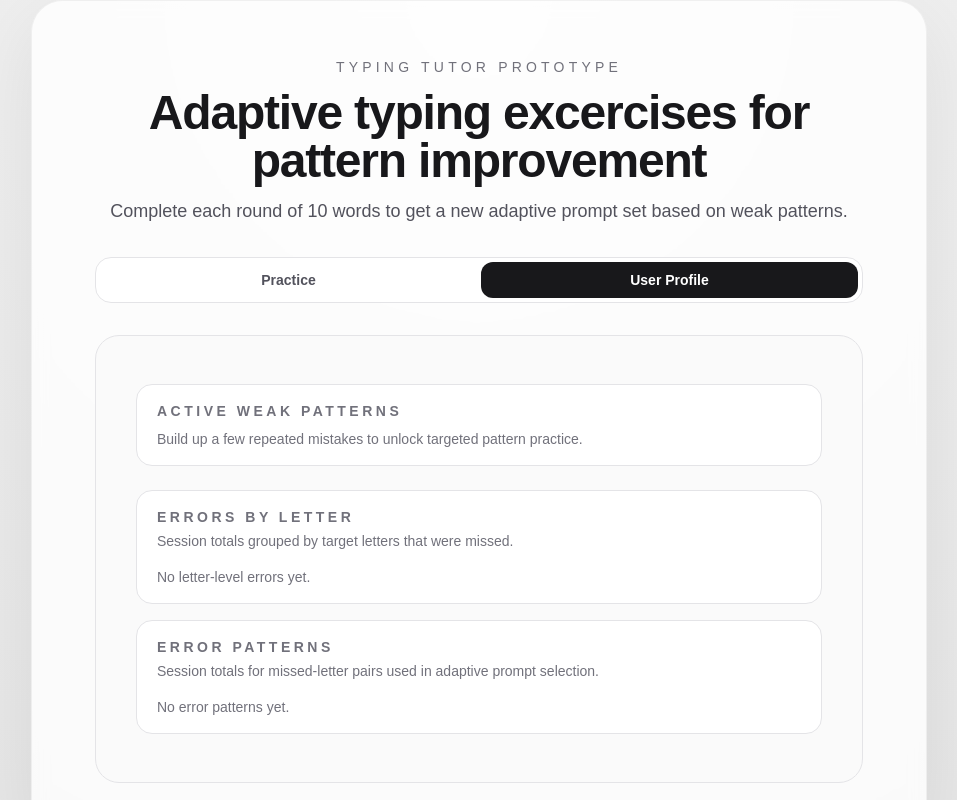
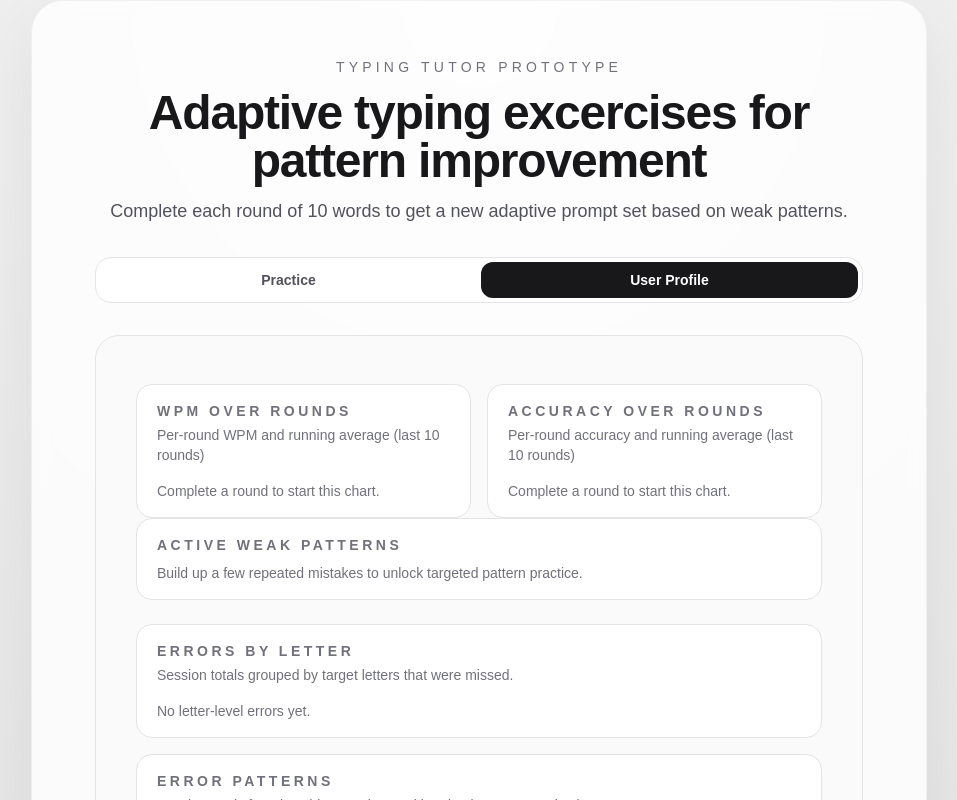
Before and after one commit to ad-auroram/typing-tutor, a Next.js app: page / in a window 1280 px wide. Both pictures are taken after a click on the button "User Profile". Shown: the top 800 px of the page, without its empty margins (161-1118 px from the left). Built offline with nearby package versions, Linux system fonts and the light colour scheme.

Commit message:
added cool graphs

```diff
--- a/app/page.tsx
+++ b/app/page.tsx
@@ -1,6 +1,16 @@
 "use client";
 
 import { useEffect, useMemo, useRef, useState } from "react";
+import {
+  CartesianGrid,
+  Legend,
+  Line,
+  LineChart,
+  ResponsiveContainer,
+  Tooltip,
+  XAxis,
+  YAxis,
+} from "recharts";
 
 import { wordBank } from "../data/wordBank";
 import { getWeakPatterns, selectNextWords } from "../lib/promptSelection";
@@ -9,8 +19,17 @@ import { analyzeTypingAttempt } from "../lib/typingMetrics";
 const ROUND_WORD_COUNT = 10;
 const RECENT_WORD_LIMIT = 30;
 const ACTIVE_TAB_STORAGE_KEY = "typingTutor.activeTab";
+const ROUND_HISTORY_STORAGE_KEY = "typingTutor.roundHistory";
 
 const INITIAL_ROUND_WORDS = wordBank.slice(0, ROUND_WORD_COUNT).map((entry) => entry.word);
+
+type RoundHistoryEntry = {
+  round: number;
+  accuracy: number;
+  wpm: number;
+  averageAccuracy: number;
+  averageWpm: number;
+};
 
 function mergeCountMaps(
   previousCounts: Record<string, number>,
@@ -43,6 +62,11 @@ export default function Home() {
   const [sessionLetterErrors, setSessionLetterErrors] = useState<Record<string, number>>({});
   const [sessionPatternErrors, setSessionPatternErrors] = useState<Record<string, number>>({});
   const [activeWeakPatterns, setActiveWeakPatterns] = useState<string[]>([]);
+  const [roundHistory, setRoundHistory] = useState<RoundHistoryEntry[]>(() => {
+    if (typeof window === "undefined") return [];
+    const stored = window.localStorage.getItem(ROUND_HISTORY_STORAGE_KEY);
+    return stored ? JSON.parse(stored) : [];
+  });
 
   const targetText = useMemo(() => {
     return currentRoundWords.join(" ");
@@ -72,9 +96,23 @@ export default function Home() {
       ROUND_WORD_COUNT,
     );
 
+    const nextRoundCount = roundCount + 1;
+    const nextTotalAccuracy = totalAccuracy + roundMetrics.accuracy;
+    const nextTotalWpm = totalWpm + roundMetrics.wpm;
+
     setRoundCount((previousCount) => previousCount + 1);
     setTotalAccuracy((previousTotal) => previousTotal + roundMetrics.accuracy);
     setTotalWpm((previousTotal) => previousTotal + roundMetrics.wpm);
+    setRoundHistory((previousHistory) => [
+      ...previousHistory,
+      {
+        round: nextRoundCount,
+        accuracy: roundMetrics.accuracy,
+        wpm: roundMetrics.wpm,
+        averageAccuracy: nextTotalAccuracy / nextRoundCount,
+        averageWpm: nextTotalWpm / nextRoundCount,
+      },
+    ]);
     setSessionPatternErrors(updatedSessionPatternErrors);
     setSessionLetterErrors(updatedSessionLetterErrors);
     setActiveWeakPatterns(weakPatterns);
@@ -120,6 +158,7 @@ export default function Home() {
 
   const averageAccuracy = roundCount > 0 ? totalAccuracy / roundCount : null;
   const averageWpm = roundCount > 0 ? totalWpm / roundCount : null;
+  const recentRoundHistory = roundHistory.slice(-10);
 
   useEffect(() => {
     const storedTab = window.localStorage.getItem(ACTIVE_TAB_STORAGE_KEY);
@@ -132,6 +171,10 @@ export default function Home() {
   useEffect(() => {
     window.localStorage.setItem(ACTIVE_TAB_STORAGE_KEY, activeTab);
   }, [activeTab]);
+
+  useEffect(() => {
+    window.localStorage.setItem(ROUND_HISTORY_STORAGE_KEY, JSON.stringify(roundHistory));
+  }, [roundHistory]);
 
   return (
     <main className="flex min-h-screen items-center justify-center bg-[radial-gradient(circle_at_top,_#f8f8f8_0%,_#ececec_55%,_#e5e5e5_100%)] px-6 text-center">
@@ -254,6 +297,32 @@ export default function Home() {
             </div>
           ) : (
             <div className="w-full rounded-[1.5rem] border border-zinc-200 bg-zinc-50 px-6 py-10 text-left sm:px-10 sm:py-12">
+              <div className="grid gap-4 lg:grid-cols-2">
+                <TrendChart
+                  title="WPM Over Rounds"
+                  description="Per-round WPM and running average (last 10 rounds)"
+                  data={recentRoundHistory}
+                  valueKey="wpm"
+                  averageKey="averageWpm"
+                  color="#0f766e"
+                  averageColor="#0ea5e9"
+                  valueLabel="Round WPM"
+                  averageLabel="Avg WPM"
+                />
+                <TrendChart
+                  title="Accuracy Over Rounds"
+                  description="Per-round accuracy and running average (last 10 rounds)"
+                  data={recentRoundHistory}
+                  valueKey="accuracy"
+                  averageKey="averageAccuracy"
+                  color="#1d4ed8"
+                  averageColor="#f97316"
+                  valueLabel="Round Accuracy"
+                  averageLabel="Avg Accuracy"
+                  suffix="%"
+                />
+              </div>
+
               <div className="rounded-2xl border border-zinc-200 bg-white px-5 py-4">
                 <h2 className="text-sm font-semibold uppercase tracking-[0.25em] text-zinc-500">
                   Active weak patterns
@@ -346,3 +415,74 @@ function MetricCard({
     </div>
   );
 }
+
+function TrendChart({
+  title,
+  description,
+  data,
+  valueKey,
+  averageKey,
+  color,
+  averageColor,
+  valueLabel,
+  averageLabel,
+  suffix = "",
+}: {
+  title: string;
+  description: string;
+  data: RoundHistoryEntry[];
+  valueKey: "wpm" | "accuracy";
+  averageKey: "averageWpm" | "averageAccuracy";
+  color: string;
+  averageColor: string;
+  valueLabel: string;
+  averageLabel: string;
+  suffix?: string;
+}) {
+  return (
+    <div className="rounded-2xl border border-zinc-200 bg-white px-5 py-4">
+      <h2 className="text-sm font-semibold uppercase tracking-[0.25em] text-zinc-500">{title}</h2>
+      <p className="mt-1 text-sm text-zinc-500">{description}</p>
+
+      {data.length > 0 ? (
+        <div className="mt-4 h-64 w-full">
+          <ResponsiveContainer width="100%" height="100%">
+            <LineChart data={data} margin={{ top: 8, right: 12, left: 0, bottom: 4 }}>
+              <CartesianGrid strokeDasharray="4 4" stroke="#e4e4e7" />
+              <XAxis dataKey="round" stroke="#71717a" tickLine={false} axisLine={false} />
+              <YAxis stroke="#71717a" tickLine={false} axisLine={false} width={34} />
+              <Tooltip
+                formatter={(value, name) => {
+                  const numericValue = typeof value === "number" ? value : Number(value ?? 0);
+                  return [`${numericValue.toFixed(1)}${suffix}`, String(name)];
+                }}
+                labelFormatter={(label) => `Round ${String(label)}`}
+              />
+              <Legend />
+              <Line
+                type="monotone"
+                dataKey={valueKey}
+                name={valueLabel}
+                stroke={color}
+                strokeWidth={2.5}
+                dot={{ r: 2 }}
+                activeDot={{ r: 5 }}
+              />
+              <Line
+                type="monotone"
+                dataKey={averageKey}
+                name={averageLabel}
+                stroke={averageColor}
+                strokeWidth={2.5}
+                strokeDasharray="5 4"
+                dot={false}
+              />
+            </LineChart>
+          </ResponsiveContainer>
+        </div>
+      ) : (
+        <p className="mt-4 text-sm text-zinc-500">Complete a round to start this chart.</p>
+      )}
+    </div>
+  );
+}
--- a/lib/promptSelection.ts
+++ b/lib/promptSelection.ts
@@ -120,7 +120,7 @@ export function selectNextWords(
   });
 
   const preferredPool = Array.from(scoredWords.values());
-  const focusRatio = weakPatterns.length > 0 ? 0.7 : 0;
+  const focusRatio = weakPatterns.length > 0 ? 0.8 : 0;
   const focusTargetCount = Math.min(
     count,
     preferredPool.length,
--- a/package.json
+++ b/package.json
@@ -11,7 +11,8 @@
   "dependencies": {
     "next": "16.2.1",
     "react": "19.2.4",
-    "react-dom": "19.2.4"
+    "react-dom": "19.2.4",
+    "recharts": "^3.8.1"
   },
   "devDependencies": {
     "@tailwindcss/postcss": "^4",
```
Also changed, not shown: 1 other file (tests, documents, lock files or other folders).
